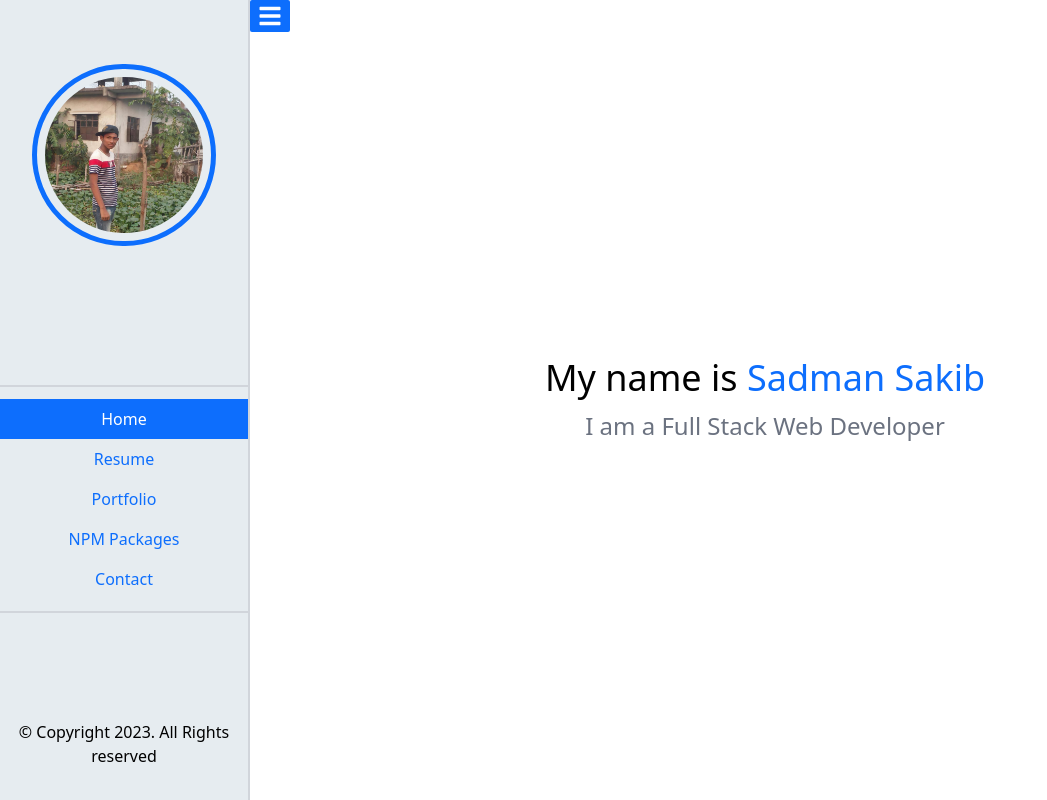
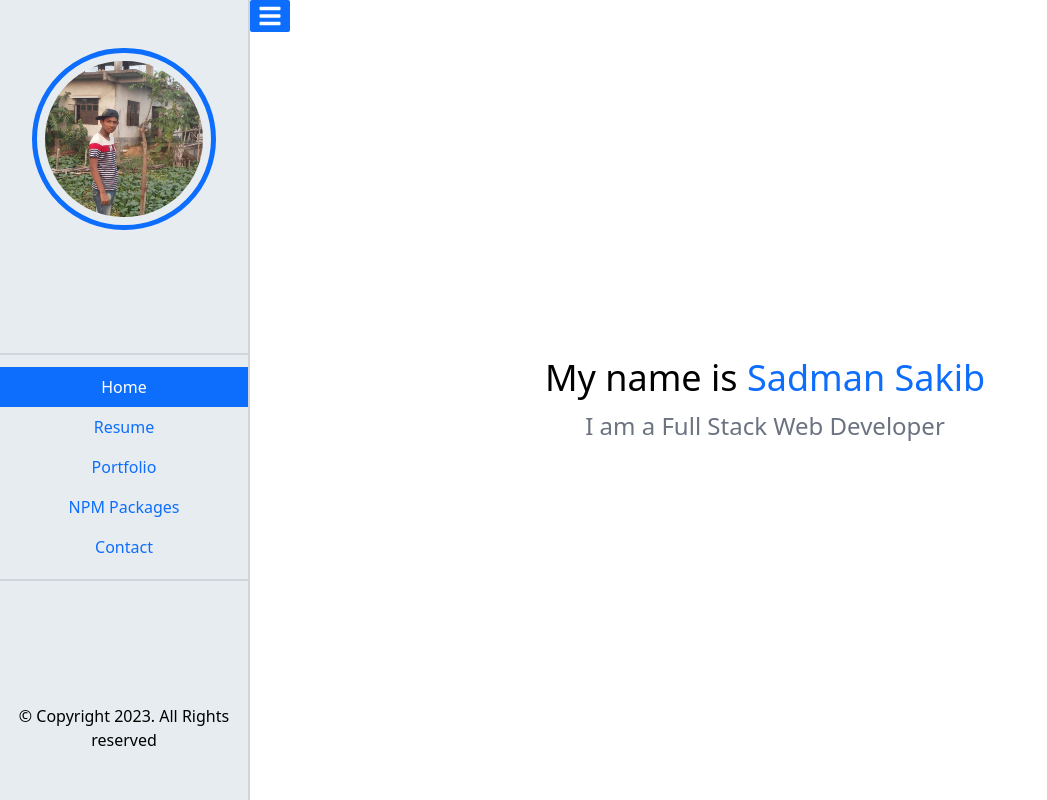
Before and after one commit to ssakib4040/nextjs-portfolio, a Next.js app: page / in a window 1280 px wide. Shown: the whole page, without its empty margins (0-1047 px from the left). Built offline with nearby package versions, Linux system fonts and the light colour scheme.

Commit message:
Padding reallocated in sidebar

```diff
--- a/components/Sidebar.tsx
+++ b/components/Sidebar.tsx
@@ -50,7 +50,7 @@ export default function Sidebar({ sidebar }: { sidebar: boolean }) {
       <div
         className={`${
           sidebar ? "left-0" : "left-[-250px]"
-        } left-0 flex flex-col justify-between py-8 transition-all fixed top-0 bottom-0 w-[250px] bg-[#E6ECF0] overflow-auto border-r-2 border-gray-300`}
+        } left-0 flex flex-col justify-between py-4 transition-all fixed top-0 bottom-0 w-[250px] bg-[#E6ECF0] overflow-auto border-r-2 border-gray-300`}
       >
         <div className="sidebar_top p-8 flex justify-center items-center">
           <Image
@@ -62,7 +62,7 @@ export default function Sidebar({ sidebar }: { sidebar: boolean }) {
           />
         </div>
 
-        <div className="sidebar_menu">
+        <div className="sidebar_menu mb-8">
           <hr className="my-3 border-t-2 border-gray-300" />
           <ul>
             {menus.map((menu, index) => (
@@ -80,7 +80,7 @@ export default function Sidebar({ sidebar }: { sidebar: boolean }) {
           <hr className="my-3 border-t-2 border-gray-300" />
         </div>
 
-        <div className="sidebar_footer">
+        <div className="sidebar_footer mb-8">
           <p className="text-center font-medium">
             &copy; Copyright 2023. All Rights reserved
           </p>
```
